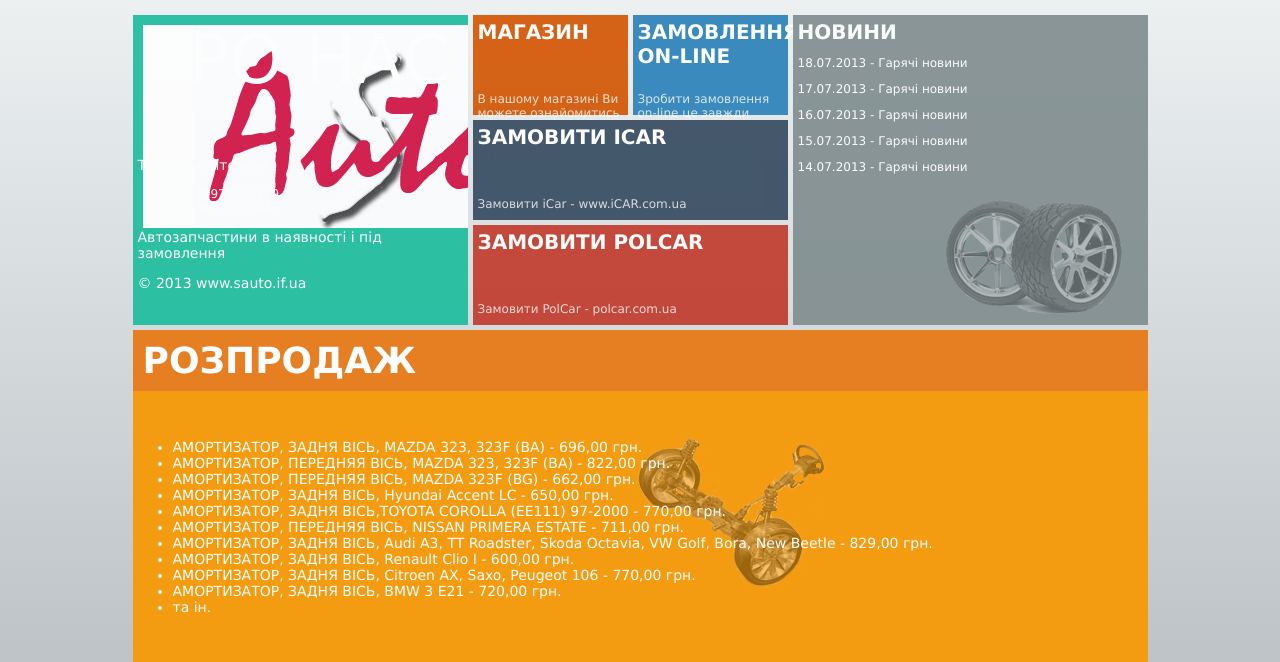
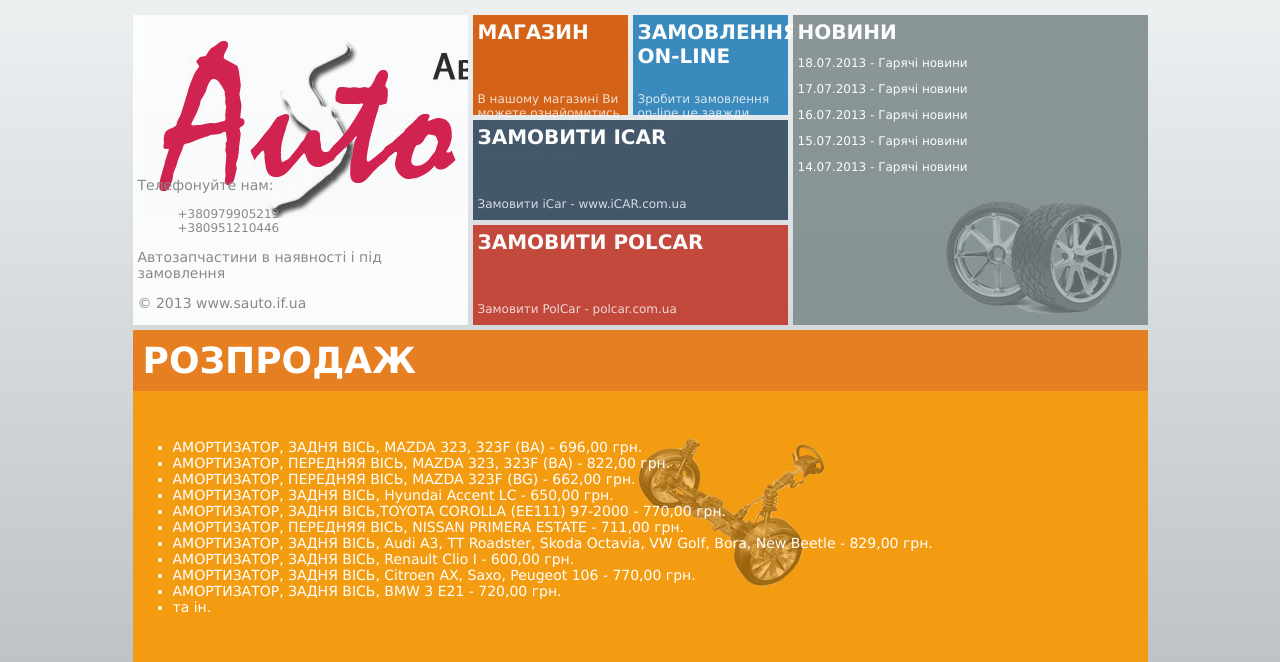
Before and after one commit to ololov/sauto-if, a PHP site: page / in a window 1280 px wide. Shown: the top 662 px of the page. Run offline with PHP 8.4, Linux system fonts and the light colour scheme.

Commit message:
:update logo position #2

```diff
--- a/trunk/under_constructoin/index.htm
+++ b/trunk/under_constructoin/index.htm
@@ -9,7 +9,7 @@
         <div id="mainWrapper">
             <nav>
                 <section class="mainMenu" id="menuAbout">
-                    <a class="menu" href="#">Про нас</a>
+                    <!-- <a class="menu" href="#">Про нас</a> -->
                     <div class="menuContent">
                         <p>Телефонуйте нам:</br>
                         <ul>+380979905219</br>
--- a/trunk/under_constructoin/styles/main.css
+++ b/trunk/under_constructoin/styles/main.css
@@ -13,7 +13,8 @@ background: #ecf0f1; /* Для старых браузров */
 .mainLogo {background: url("images/logo.png") no-repeat white; height: 203px; width: 1015px; float: left; margin-bottom: 5px;}
 .mainMenu {float: left; padding: 5px; opacity: 0.9; position: relative;}
 .mainMenu:hover {cursor: pointer; opacity: 1.0;}
-#menuAbout {background: url("images/logo.png") no-repeat #1abc9c 10px 10px; ; height: 300px; width: 325px; margin: 5px 5px 5px 0;}
+#menuAbout {background: url("images/logo.png") no-repeat white -40px 0; ; height: 300px; width: 325px; margin: 5px 5px 5px 0;}
+#menuAbout p, #menuAbout ul {color: gray;}
 #menuShop {background-color: #d35400; height: 90px; width: 145px; margin: 5px 5px 5px 0;}
 #menuOrder {background-color: #2980b9; height: 90px; width: 145px; margin: 5px 0 0 0;}
 #menuICar {background-color: #34495e; height: 90px; width: 305px; margin: 0 0 5px 0;}
@@ -22,7 +23,7 @@ background: #ecf0f1; /* Для старых браузров */
 a.menu, a.menu:focus, a.menu:active, a.menu:hover {color: white; font-weight: bold; text-decoration: none; text-transform: uppercase; font-size: 20px;}
 a.menu:hover {text-decoration: underline;}
 .mainMenu p, .mainMenu ul {color: white; font-size: 12px; vertical-align: bottom;}
-.menuContent {bottom: 20px; position: absolute;}
+.menuContent {bottom: 0; position: absolute;}
 .menuContent p {font-size: 14px;}
 #menuAbout a.menu {font-size: 68px; font-weight: normal;}
 .menuHover {bottom: 0; position: absolute; height: 35px; opacity: 0.8;}
```
